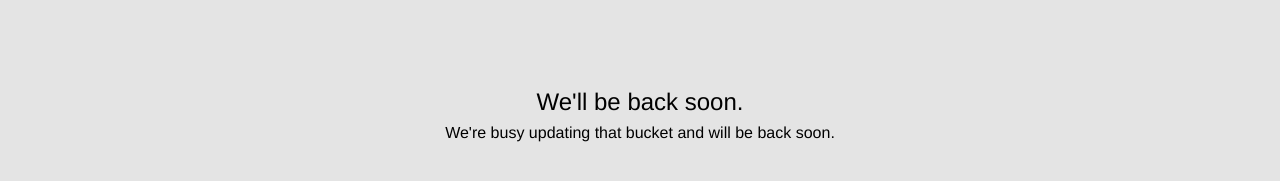
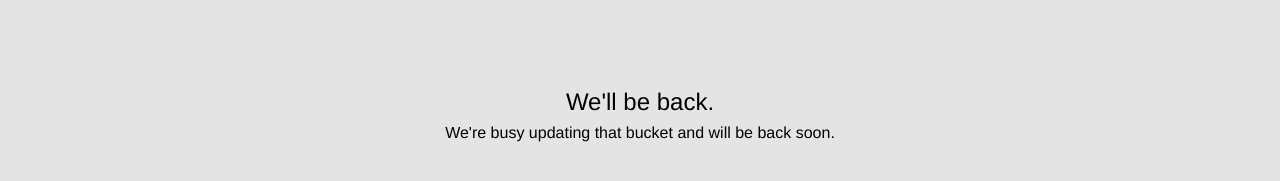
Before and after one commit to jobbogamer/jobbogamer.github.io, a Jekyll site: the page buckets/maintenance/error.html, which Jekyll copies as it is, in a window 1280 px wide. Shown: the part 462-643 px from the top of the page. Built offline with Jekyll 4.4.1, drawn with Linux system fonts in a browser that asks for light colours; Markdown is read by kramdown in place of the engine named in the settings.

Commit message:
New wording for bucket maintenance

```diff
--- a/buckets/maintenance/error.html
+++ b/buckets/maintenance/error.html
@@ -11,7 +11,7 @@
 
 		<div id="content">
 			<img src="bucket.png" width="350" height="350" />
-			<h2>We'll be back soon.</h2>
+			<h2>We'll be back.</h2>
 			<p>We're busy updating that bucket and will be back soon.</p>
 		</div>
 	</body>
```
